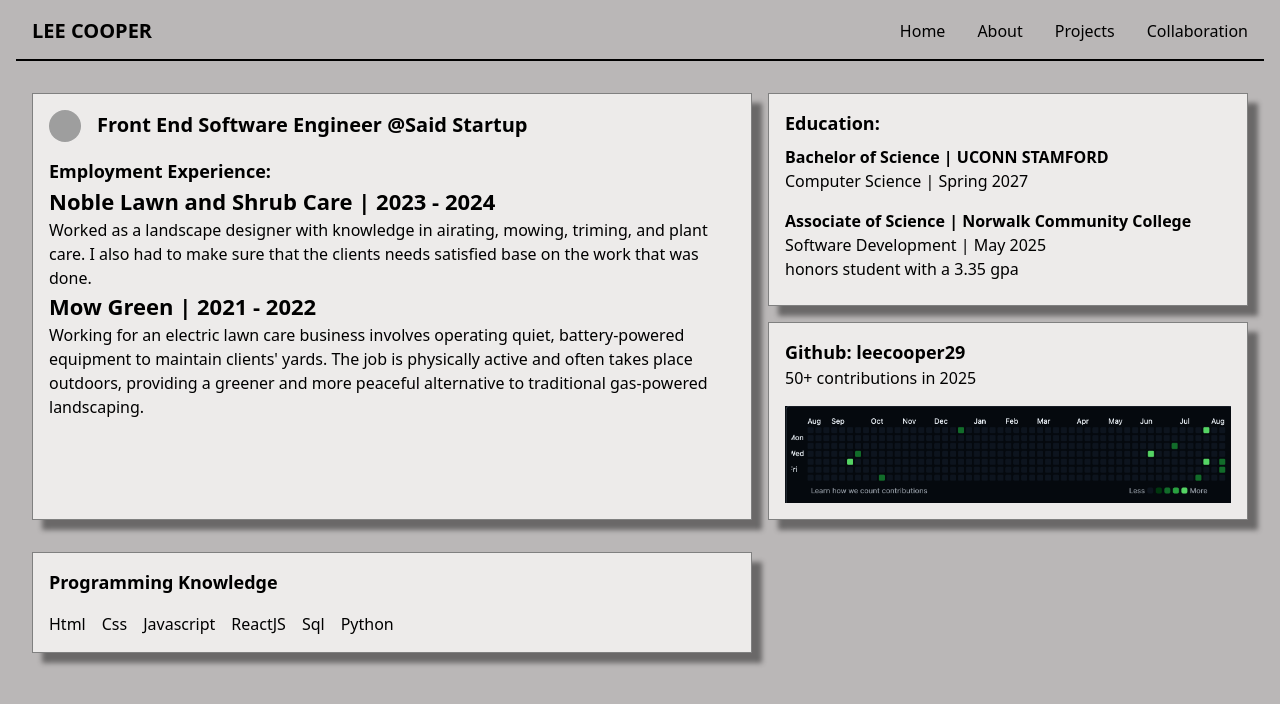
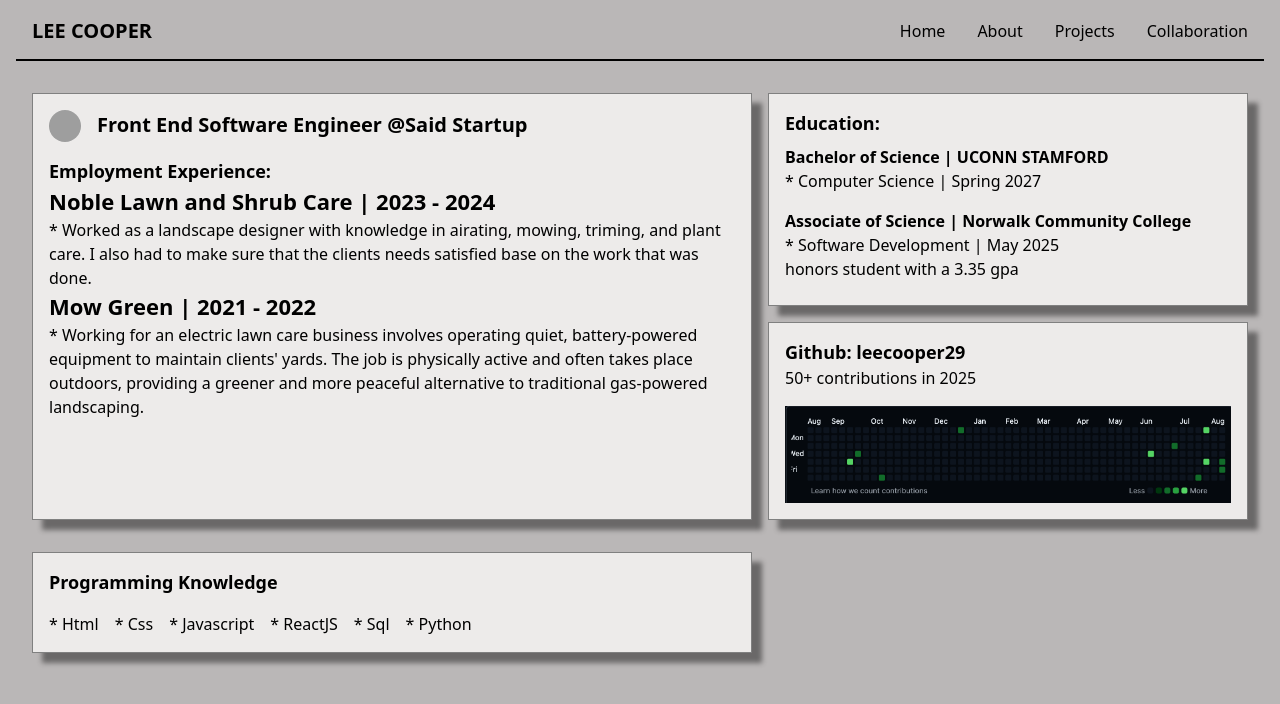
Before and after one commit to leecooper29/PortfolioWebsite, a React (Vite) app: page / in a window 1280 px wide. Shown: the top 704 px of the page. Built offline with nearby package versions, Linux system fonts and the light colour scheme; grey boxes are pictures that could not be loaded.

Commit message:
added asterisk

```diff
--- a/src/pages/components/education-section.tsx
+++ b/src/pages/components/education-section.tsx
@@ -24,7 +24,7 @@ export function EducationSection({ education }: EducationSectionProps) {
             </p>
             {edu.field && (
               <p>
-                {edu.field} | {edu.graduationDate}
+                * {edu.field} | {edu.graduationDate}
               </p>
             )}
             {edu.honors && <p>{edu.honors}</p>}
--- a/src/pages/components/experience-section.tsx
+++ b/src/pages/components/experience-section.tsx
@@ -12,14 +12,14 @@ import "./homepage.css";
 
 export function ExperienceSection({ experiences }: ExperienceSectionProps) {
   return (
-    <div id="experience">
+    <div id="experience" className="experience">
       <h2>Employment Experience:</h2>
       {experiences.map((exp, index) => (
         <div key={index}>
           <h3>
             {exp.company} | {exp.period}
           </h3>
-          <p>{exp.description}</p>
+          <p>* {exp.description}</p>
         </div>
       ))}
     </div>
--- a/src/pages/components/skills-list.tsx
+++ b/src/pages/components/skills-list.tsx
@@ -13,7 +13,7 @@ export function SkillsList({
       <nav className="skills-list">
         <ul>
           {skills.map((skill, index) => (
-            <li key={index}>{skill}</li>
+            <li key={index}> * {skill}</li>
           ))}
         </ul>
       </nav>
--- a/src/pages/projects.tsx
+++ b/src/pages/projects.tsx
@@ -1,7 +1,6 @@
 import image1 from "../assets/Screenshot 2025-08-17 at 3.46.00 PM.png";
 import image2 from "../assets/Screenshot 2025-08-17 at 3.50.20 PM.png";
 import image3 from "../assets/Screenshot 2025-08-17 at 5.59.35 PM.png";
-import image4 from "../assets/Screenshot 2025-08-17 at 8.27.22 PM.png";
 import Header from "./header";
 import "./projects.css";
 
@@ -29,7 +28,8 @@ function ProjectsPage() {
                 skills you wont learn in college
               </p>
               <p>Vite + React</p>
-              <img alt="placeholder text" src={image4} className="pt"></img>
+              <img alt="placeholder-image"></img>
+              {/* <img alt="placeholder text" src={image4} className="pt"></img> */}
             </div>
             <div className="project-item">
               <p className="title-text">Multi Step Form</p>
```
